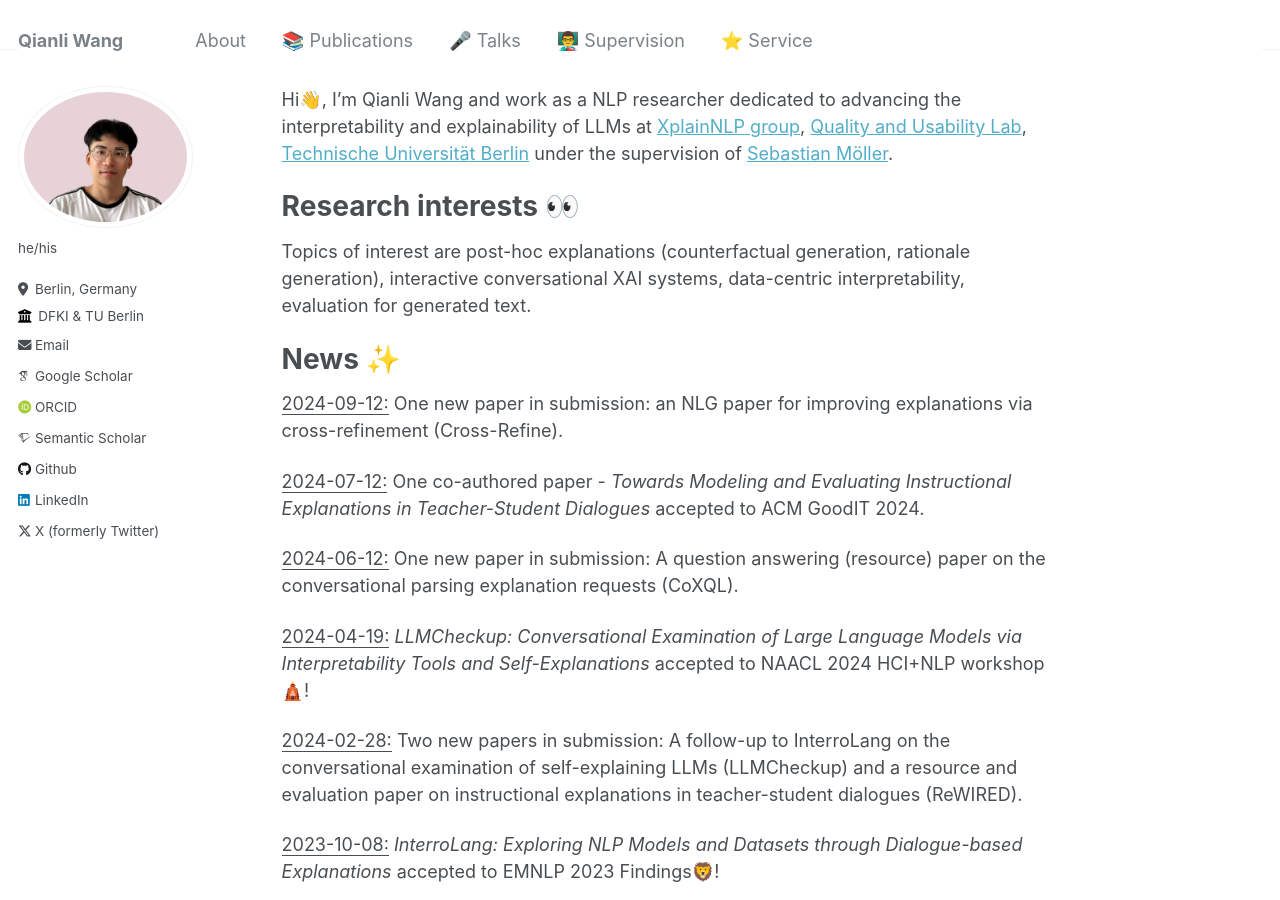
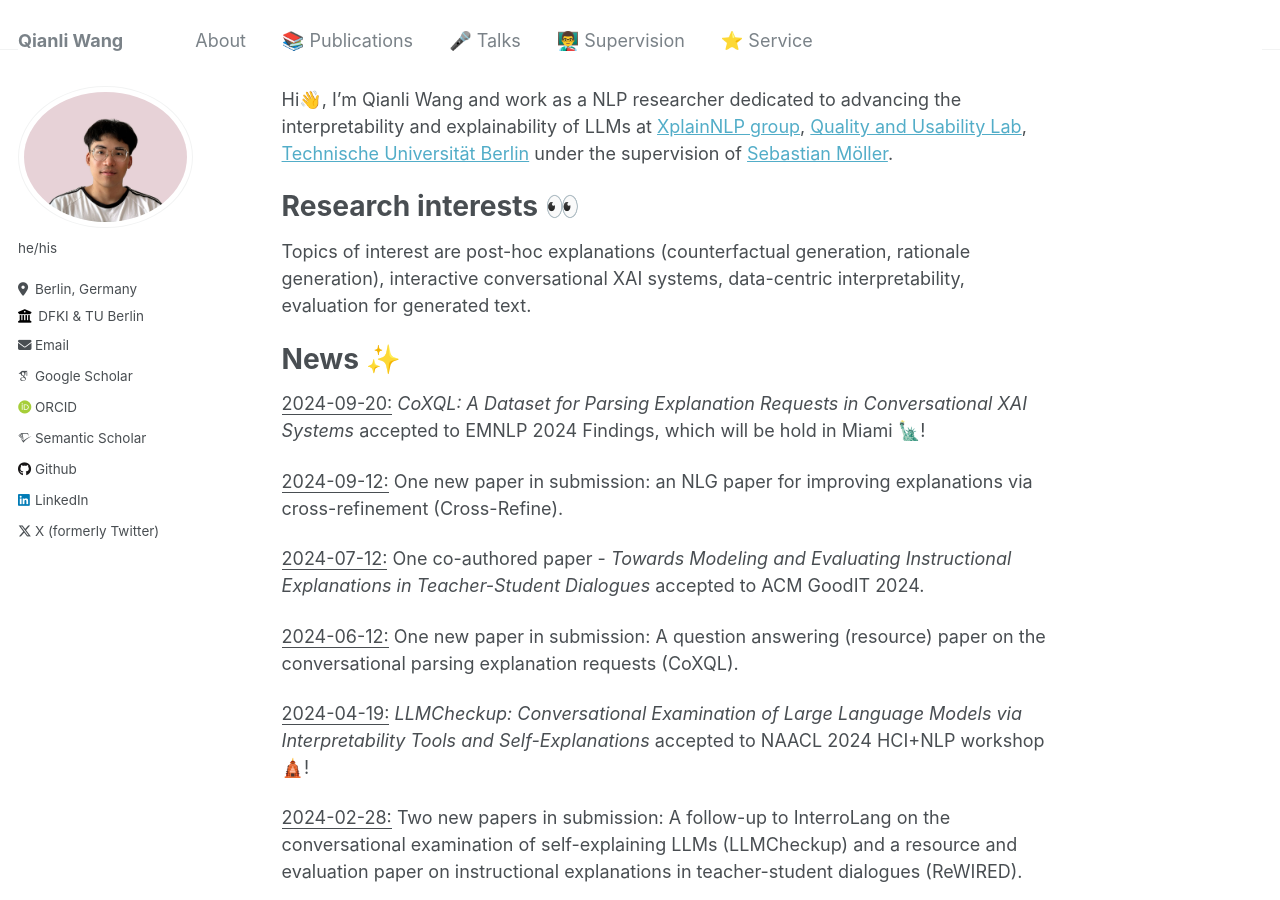
Before and after one commit to qiaw99/qiaw99.github.io, a Jekyll site: the page built from index.md, in a window 1280 px wide and 900 px high. Built offline with Jekyll 4.4.1, drawn with Linux system fonts in a browser that asks for light colours; some web fonts are replaced.

Commit message:
EMNLP 2024 findings

```diff
--- a/index.md
+++ b/index.md
@@ -10,6 +10,8 @@ Hi👋, I’m Qianli Wang and work as a NLP researcher dedicated to advancing th
 Topics of interest are post-hoc explanations (counterfactual generation, rationale generation), interactive conversational XAI systems, data-centric interpretability, evaluation for generated text.
 
 # News ✨
+<u> 2024-09-20:</u> _CoXQL: A Dataset for Parsing Explanation Requests in Conversational XAI Systems_ accepted to EMNLP 2024 Findings, which will be hold in Miami 🗽!
+
 <u>2024-09-12:</u> One new paper in submission: an NLG paper for improving explanations via cross-refinement (Cross-Refine).
 
 <u>2024-07-12:</u> One co-authored paper - _Towards Modeling and Evaluating Instructional Explanations in Teacher-Student Dialogues_ accepted to ACM GoodIT 2024.
```
Also changed, not shown: publications/index.md (+1 -1 lines).
